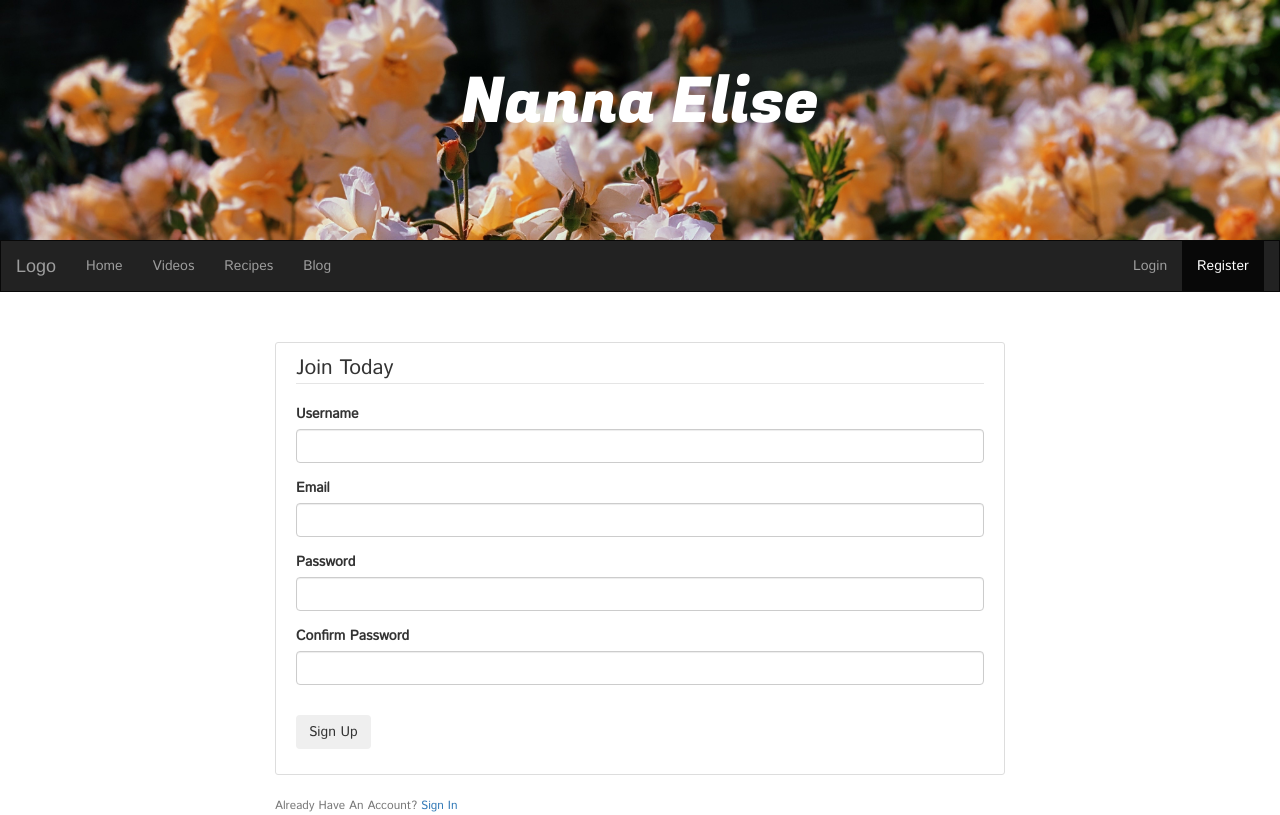
After one commit to irahorecka/nanna-website, a Flask app: page /register in a window 1280 px wide. The commit adds this page. Run offline with Flask 2, Linux system fonts and the light colour scheme; some libraries are stand-ins or nearby versions.

Commit message:
make working register and login forms. add jquery to allow active navbar on page redirect

```diff
--- a/nannaElise/__init__.py
+++ b/nannaElise/__init__.py
@@ -3,6 +3,7 @@ from flask_sqlalchemy import SQLAlchemy
 
 app = Flask(__name__)
 app.config['SQLALCHEMY_DATABASE_URI'] = 'sqlite:///site.db'
+app.config['SECRET_KEY'] = 'a56a4d216cfdac7b852a76efd4fdc5e1'  # make this an environment variable at some point
 db = SQLAlchemy(app)
 
 from nannaElise import routes
--- /dev/null
+++ b/nannaElise/forms.py
@@ -0,0 +1,18 @@
+from flask_wtf import FlaskForm
+from wtforms import StringField, PasswordField, SubmitField, BooleanField
+from wtforms.validators import DataRequired, Length, Email, EqualTo
+
+
+class RegistrationForm(FlaskForm):
+    username = StringField('Username', validators=[DataRequired(), Length(min=2, max=20)])
+    email = StringField('Email', validators=[DataRequired(), Email()])
+    password = PasswordField('Password', validators=[DataRequired()])
+    confirm_password = PasswordField('Confirm Password', validators=[DataRequired(), EqualTo('password')])
+    submit = SubmitField('Sign Up')
+
+
+class LoginForm(FlaskForm):
+    email = StringField('Email', validators=[DataRequired(), Email()])
+    password = PasswordField('Password', validators=[DataRequired()])
+    remember = BooleanField('Remember Me')
+    submit = SubmitField('Login')
--- a/nannaElise/routes.py
+++ b/nannaElise/routes.py
@@ -1,5 +1,6 @@
-from flask import render_template, request, url_for
+from flask import render_template, request, url_for, flash, redirect
 from nannaElise import app
+from nannaElise.forms import RegistrationForm, LoginForm
 from nannaElise.models import Post
 
 posts = [
@@ -23,23 +24,53 @@ posts = [
     }
 ]
 
+
 @app.route("/")
+def main():
+    """Redirect base url to home"""
+    return redirect(url_for('home'))
+
+
 @app.route("/home")
 def home():
     title = "Home"
     return render_template("home.html", title=title)
+
 
 @app.route("/videos")
 def videos():
     title = "Videos"
     return render_template("videos.html", title=title)
 
+
 @app.route("/recipes")
 def recipes():
     title = "Recipes"
     return render_template("recipes.html", title=title)
 
+
 @app.route("/blog")
 def blog():
     title = "Blog"
     return render_template("blog.html", title=title, posts=posts)
+
+
+@app.route('/register', methods=['GET', 'POST'])
+def register():
+    form = RegistrationForm()
+    if form.validate_on_submit():
+        flash(f"Account created for {form.username.data}!", 'success')
+        return redirect(url_for('home'))
+    return render_template('register.html', title='Register', form=form)
+
+
+@app.route('/login', methods=['GET', 'POST'])
+def login():
+    form = LoginForm()
+    if form.validate_on_submit():
+        if form.email.data == 'admin@blog.com' and form.password.data == 'password':
+            flash("You have been logged in!", 'success')
+            return redirect(url_for('home'))
+        else:
+            flash("Login Unsuccessful. Please check username and password", 'danger')
+    return render_template('login.html', title='Login', form=form)
--- /dev/null
+++ b/nannaElise/static/script.js
@@ -0,0 +1,16 @@
+$(function () {
+    setNavigation();
+});
+
+function setNavigation() {
+    var path = window.location.pathname;
+    path = path.replace(/\/$/, "");
+    path = decodeURIComponent(path);
+
+    $(".nav a").each(function () {
+        var href = $(this).attr('href');
+        if (path.substring(0, href.length) === href) {
+            $(this).closest('li').addClass('active');
+        }
+    });
+}
--- a/nannaElise/static/style.css
+++ b/nannaElise/static/style.css
@@ -106,6 +106,13 @@ a.article-title:hover {
     font-size: 2.5rem;
 }
 
+/* end Corey Schafer */
+
+.invalid-feedback {
+    color: red;
+}
+
+
 /* fugaz-one-regular - latin */
 @font-face {
     font-family: 'Fugaz One';
--- a/nannaElise/templates/blog.html
+++ b/nannaElise/templates/blog.html
@@ -17,4 +17,5 @@
     {% endfor %}
 </div>
 </div>
+</div>
 {% endblock content %}
--- a/nannaElise/templates/layout.html
+++ b/nannaElise/templates/layout.html
@@ -19,7 +19,7 @@
 
 <div class="jumbotron">
   <div class="container text-center">
-    <a href="/" class="title"><h1 class="title">Nanna Elise</h1></a>
+    <a href="{{ url_for('home') }}" class="title"><h1 class="title">Nanna Elise</h1></a>
     <p class="title">.</p>
   </div>
 </div>
@@ -34,22 +34,26 @@
       </button>
       <a class="navbar-brand" href="#">Logo</a>
     </div>
-    <div class="collapse navbar-collapse" id="myNavbar">
-      <ul class="nav navbar-nav">
-        <li class="active"><a href="/" class="navbar-font">Home</a></li>
-        <li><a href="/videos" class="navbar-font">Videos</a></li>
-        <li><a href="/recipes" class="navbar-font">Recipes</a></li>
-        <li><a href="/blog" class="navbar-font">Blog</a></li>
+    <div class="collapse navbar-collapse" id="navmenu">
+      <ul class="nav navbar-nav" id="profileTabs">
+        <li class="list"><a href="{{ url_for('home') }}" class="navbar-font">Home</a></li>
+        <li class="list"><a href="{{ url_for('videos') }}" class="navbar-font">Videos</a></li>
+        <li class="list"><a href="{{ url_for('recipes') }}" class="navbar-font">Recipes</a></li>
+        <li class="list"><a href="{{ url_for('blog') }}" class="navbar-font">Blog</a></li>
       </ul>
       <ul class="nav navbar-nav navbar-right">
-        <li><a href="#"><span class="glyphicon glyphicon-user"></span> Your Account</a></li>
-       </ul>
+        <li><a href="{{ url_for('login') }}" class="navbar-font">Login</a></li>
+        <li><a href="{{ url_for('register') }}" class="navbar-font">Register</a></li>
+        </ul>
     </div>
   </div>
 </nav>
 
 <main role="main" class="container">
+
+  <script type="text/javascript" src="{{ url_for('static', filename='script.js')  }}"></script>
   {% block content %}{% endblock content %}
+
 </main>
 
 </body>
--- /dev/null
+++ b/nannaElise/templates/register.html
@@ -0,0 +1,77 @@
+{% extends "layout.html" %}
+{% block content %}
+    <div class="container-fluid text-center">
+    <div class="row">
+    <div class="col-md-8 col-md-offset-2 text-left">
+        <div class="content-section">
+        <form method="POST" action="">
+            {{ form.hidden_tag() }}
+            <fieldset class="form-group">
+                <legend class="border-bottom mb-4">Join Today</legend>
+                <div class="form-group">
+                    {{ form.username.label(class="form-control-label") }}
+                    {% if form.username.errors %}
+                        {{ form.username(class="form-control form-control-lg is-invalid") }}
+                        <div class="invalid-feedback">
+                            {% for error in form.username.errors %}
+                                <span>{{ error }}</span>
+                            {% endfor %}
+                        </div>
+                    {% else %}
+                        {{ form.username(class="form-control form-control-lg") }}
+                    {% endif %}
+                </div>
+                <div class="form-group">
+                    {{ form.email.label(class="form-control-label") }}
+                    {% if form.email.errors %}
+                        {{ form.email(class="form-control form-control-lg is-invalid") }}
+                        <div class="invalid-feedback">
+                            {% for error in form.email.errors %}
+                                <span>{{ error }}</span>
+                            {% endfor %}
+                        </div>
+                    {% else %}
+                        {{ form.email(class="form-control form-control-lg") }}
+                    {% endif %}
+                </div>
+                <div class="form-group">
+                    {{ form.password.label(class="form-control-label") }}
+                    {% if form.password.errors %}
+                        {{ form.password(class="form-control form-control-lg is-invalid") }}
+                        <div class="invalid-feedback">
+                            {% for error in form.password.errors %}
+                                <span>{{ error }}</span>
+                            {% endfor %}
+                        </div>
+                    {% else %}
+                        {{ form.password(class="form-control form-control-lg") }}
+                    {% endif %}
+                </div>
+                <div class="form-group">
+                    {{ form.confirm_password.label(class="form-control-label") }}
+                    {% if form.confirm_password.errors %}
+                        {{ form.confirm_password(class="form-control form-control-lg is-invalid") }}
+                        <div class="invalid-feedback">
+                            {% for error in form.confirm_password.errors %}
+                                <span>{{ error }}</span>
+                            {% endfor %}
+                        </div>
+                    {% else %}
+                        {{ form.confirm_password(class="form-control form-control-lg") }}
+                    {% endif %}
+                </div>
+            </fieldset>
+            <div class="form-group">
+                {{ form.submit(class="btn btn-outline-info") }}
+            </div>
+        </form>
+        </div>
+    <div class="border-top pt-3">
+        <small class="text-muted">
+            Already Have An Account? <a class="ml-2" href="{{ url_for('login') }}">Sign In</a>
+        </small>
+    </div>
+    </div>
+    </div>
+    </div>
+{% endblock content %}
```
Also changed, not shown: nannaElise/templates/home.html (+12 -0 lines), nannaElise/templates/login.html (added, +71 -0 lines), 1 other file.
